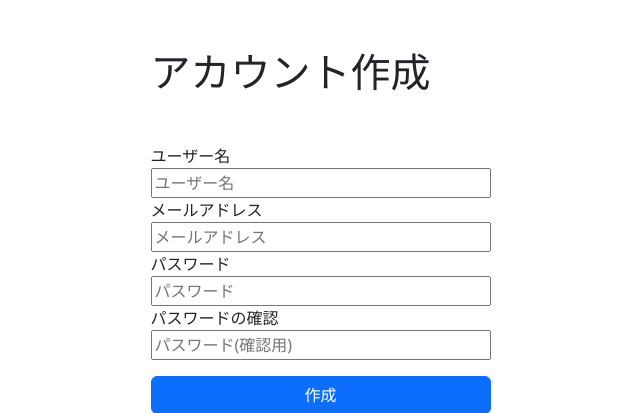
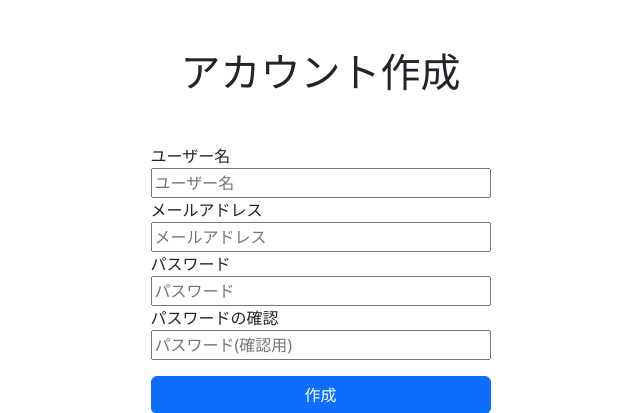
Before and after one commit to Neuron-Grid/RSS_News, a Django app: page /accounts/signup/ in a window 1280 px wide. Shown: the part 56-469 px from the top of the page, without its empty margins (365-1005 px from the left). Run offline with Django 4.2, Linux system fonts and the light colour scheme; parts of the project's set-up code (start-up, migrations or seed data) failed here and were passed over; some libraries are stand-ins or nearby versions.

Commit message:
・デザインの修正

```diff
--- a/templates/account/signup.html
+++ b/templates/account/signup.html
@@ -12,7 +12,7 @@
             <div class="container">
                 <div class="row">
                     <div class="col-md-8 offset-md-3">
-                        <h1 class="my-5">アカウント作成</h1>
+                        <h1 class="my-5 text-center">アカウント作成</h1>
                         <form class="d-flex flex-column" method="post" action="{% url 'account_signup' %}">
                             {% csrf_token %}
                             <label for="{{ form.username.id_for_label }}">ユーザー名</label>
```
